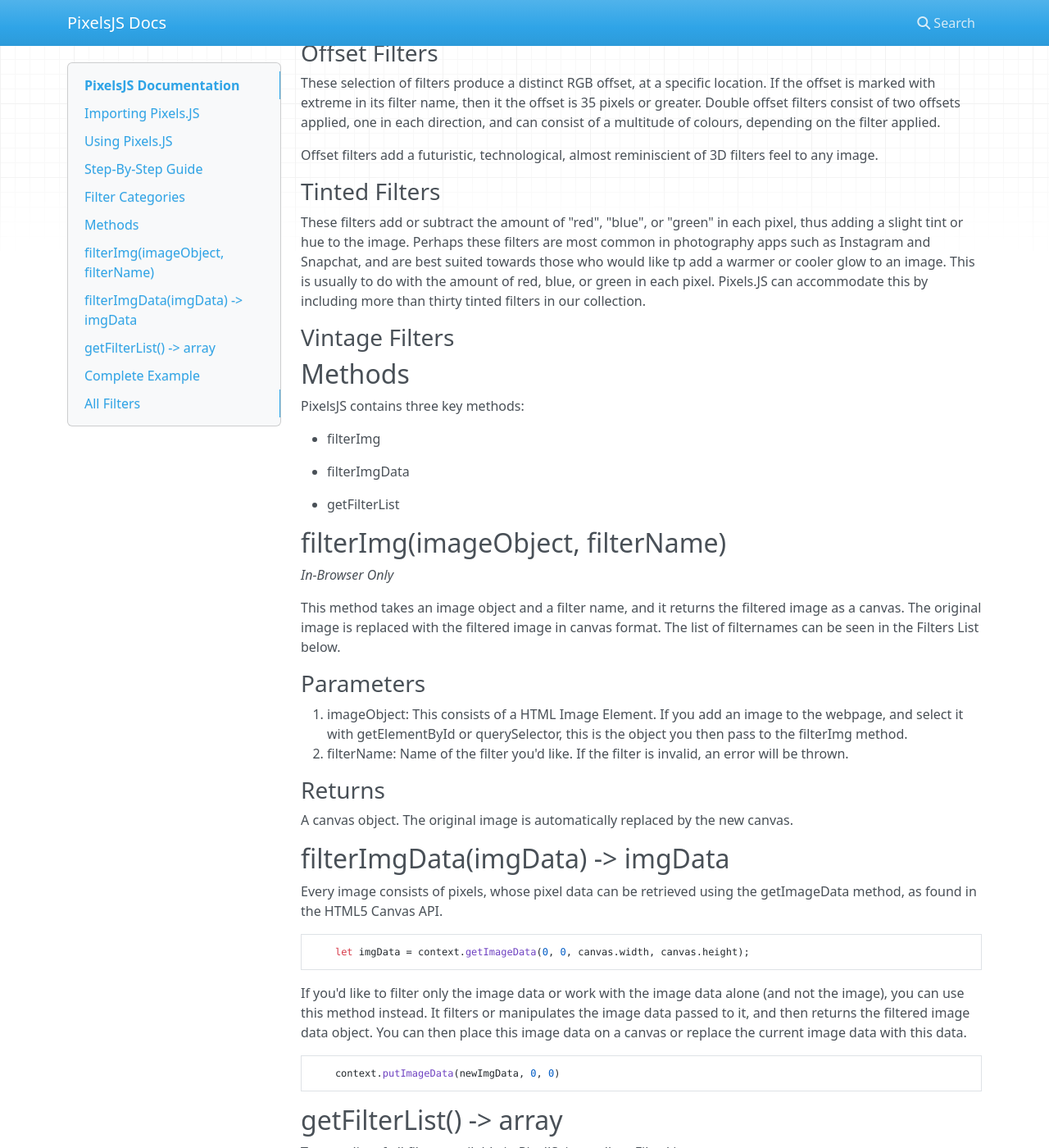
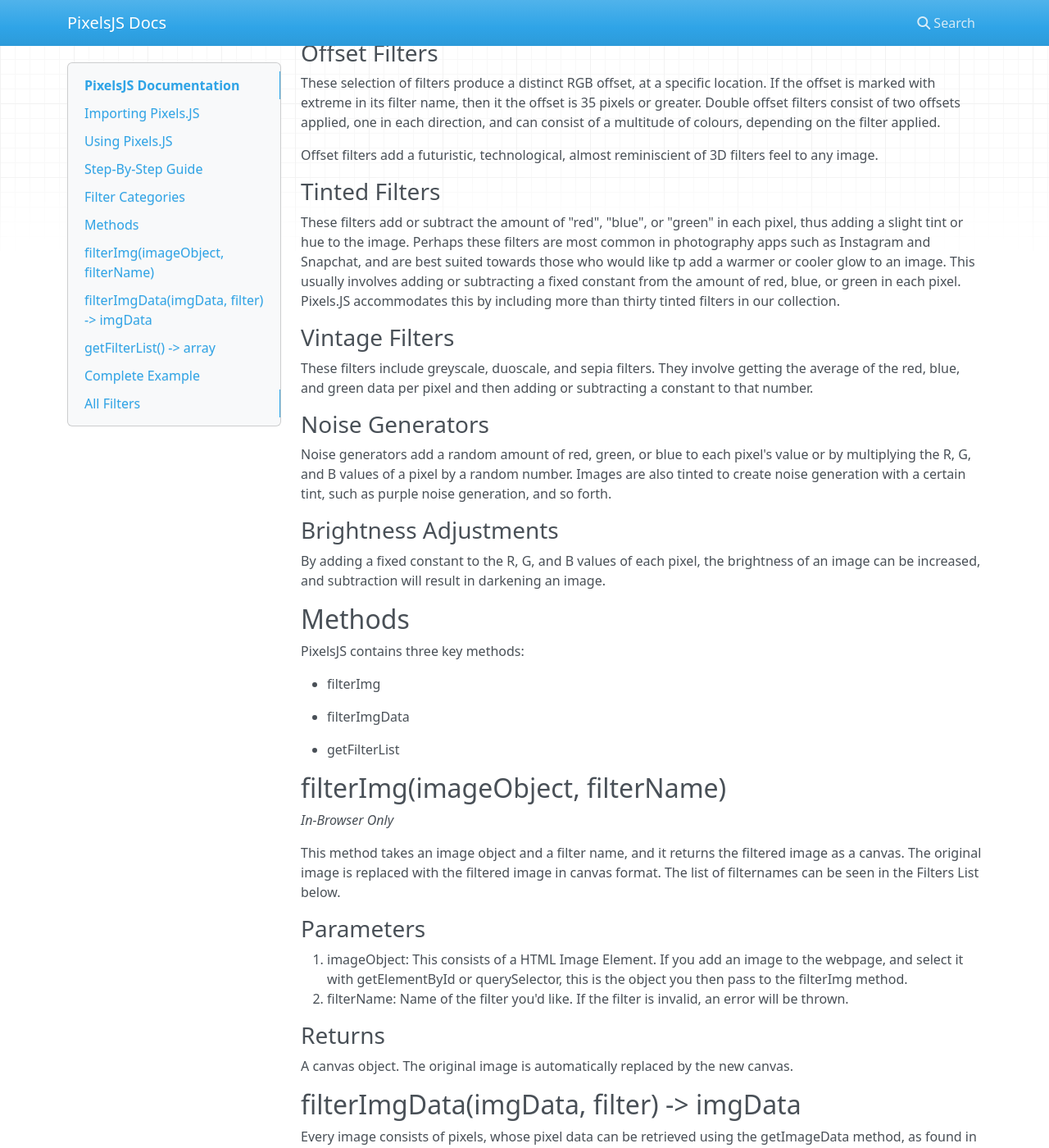
Before and after one commit to silvia-odwyer/pixels.js, an MkDocs documentation site: the page built from mkdocs/index.md, in a window 1280 px wide and 1400 px high, scrolled down 2045 px. Shown: the whole window at 82% size. Built offline with MkDocs 1.6.1, drawn with Linux system fonts in a browser that asks for light colours; nearby versions of some CDN libraries.

Commit message:
New filter categories described.

````diff
--- a/mkdocs/index.md
+++ b/mkdocs/index.md
@@ -95,11 +95,20 @@
 ### Tinted Filters
 These filters add or subtract the amount of "red", "blue", or "green" in each pixel, thus adding a slight tint or hue to the image. Perhaps these filters
 are most common in photography apps such as Instagram and Snapchat, and are best suited towards those who would like tp
-add a warmer or cooler glow to an image. This is usually to do with the amount of red, blue, or green in each pixel.
-Pixels.JS can accommodate this by including more than thirty tinted filters in our collection.
+add a warmer or cooler glow to an image. This usually involves adding or subtracting a fixed constant from the amount of red, blue, or green in each pixel.
+Pixels.JS accommodates this by including more than thirty tinted filters in our collection.
 
 ### Vintage Filters
+These filters include greyscale, duoscale, and sepia filters. They involve getting the average of the red, blue, and green data per pixel
+and then adding or subtracting a constant to that number.
 
+### Noise Generators
+Noise generators add a random amount of red, green, or blue to each pixel's value or by multiplying the R, G, and B values of a pixel
+by a random number.
+Images are also tinted to create noise generation with a certain tint, such as purple noise generation, and so forth.
+
+### Brightness Adjustments
+By adding a fixed constant to the R, G, and B values of each pixel, the brightness of an image can be increased, and subtraction will result in darkening an image.
 
 ## Methods
 PixelsJS contains three key methods:
@@ -124,7 +133,7 @@
 ### Returns
 A canvas object. The original image is automatically replaced by the new canvas.
 
-## filterImgData(imgData) -> imgData
+## filterImgData(imgData, filter) -> imgData
 Every image consists of pixels, whose pixel data can be retrieved using the getImageData method, as found in the HTML5 Canvas API.
 
 ```javascript
````
